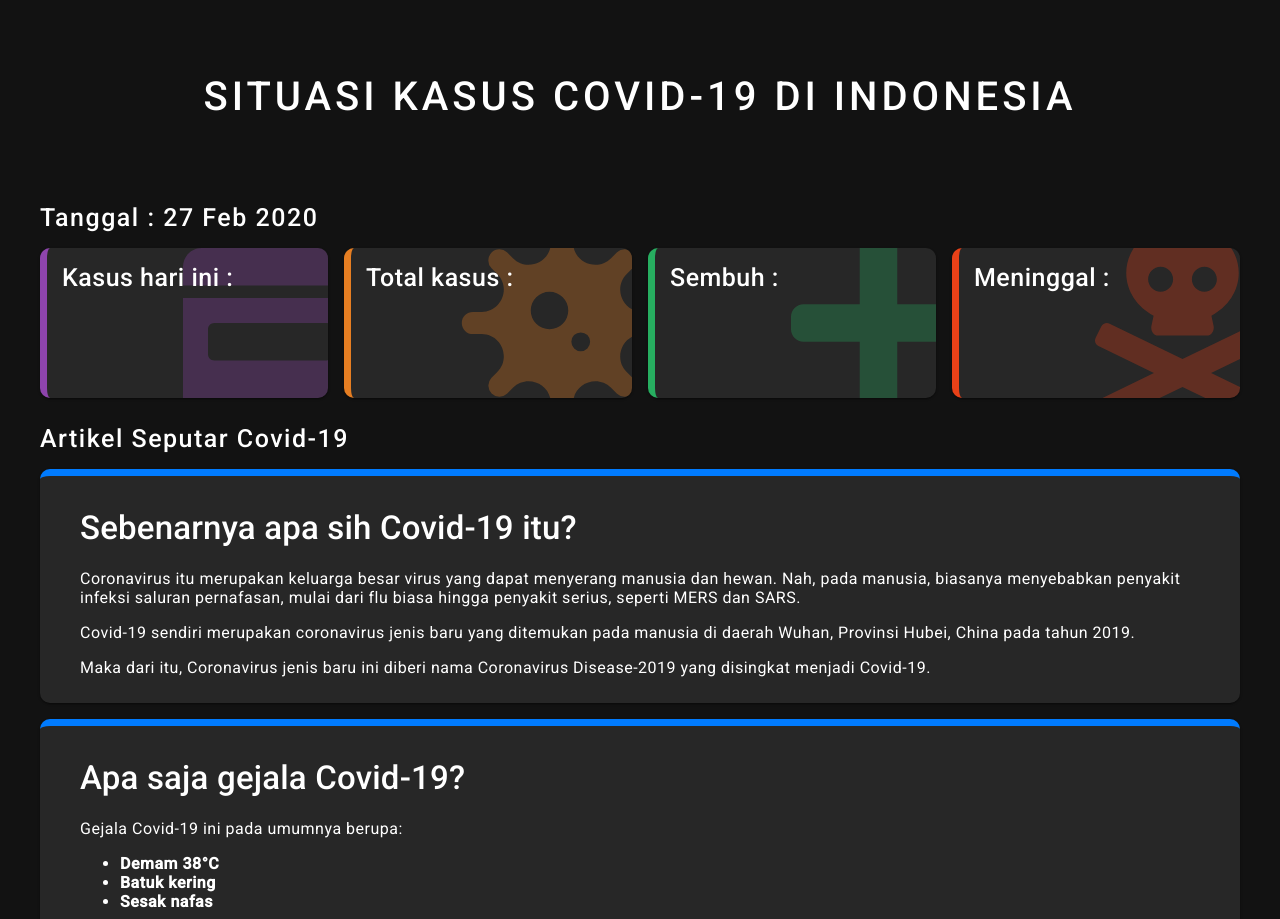
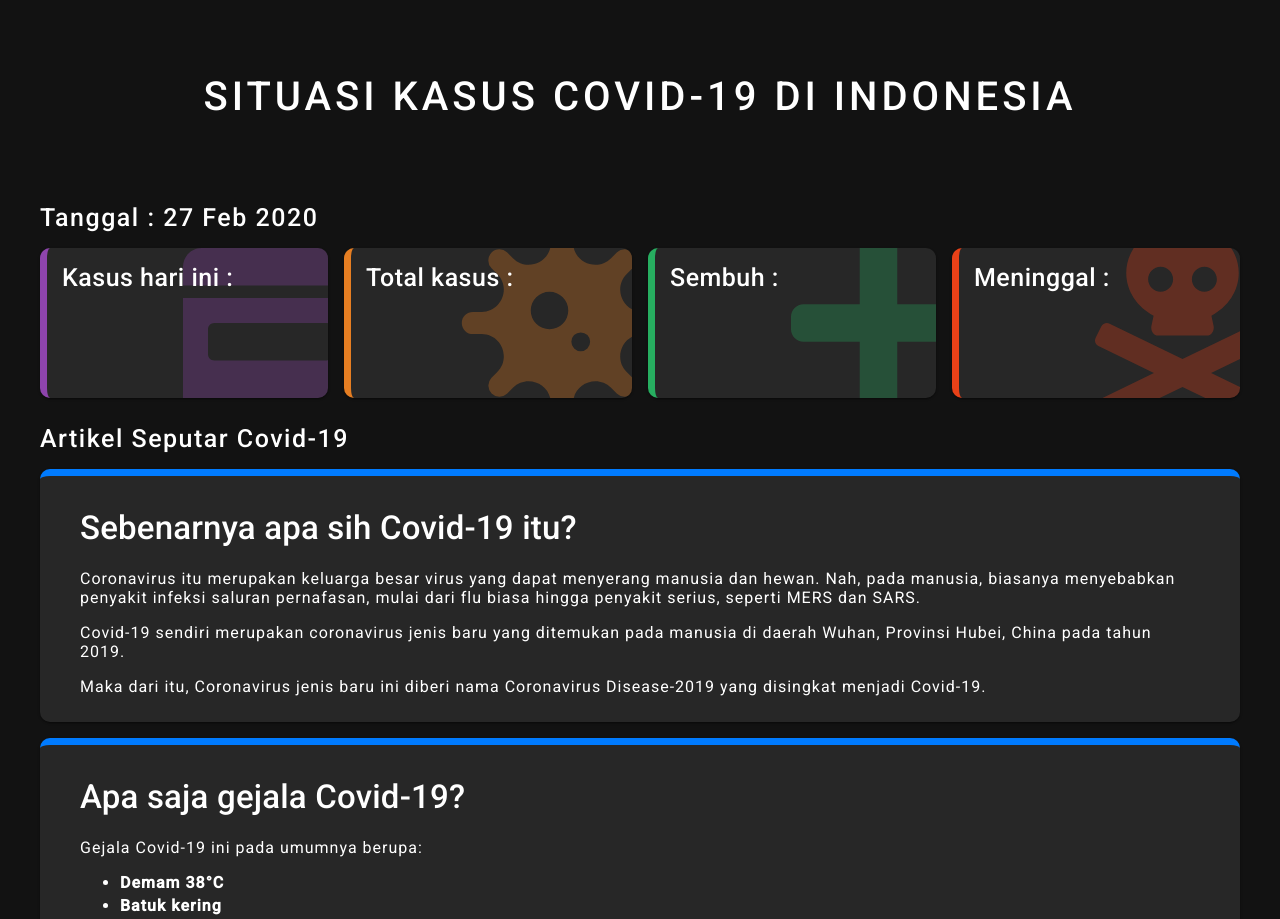
Before and after one commit to elvinvalentino/covid-19-tracking-app, a React (Create React App) app: page / in a window 1280 px wide. Shown: the top 919 px of the page. Built offline with nearby package versions, Linux system fonts and the light colour scheme; no server answers.

Commit message:
change some css

```diff
--- a/src/style.css
+++ b/src/style.css
@@ -161,7 +161,11 @@ body{
 
 .article .article-content p,
 .article .article-content ul li{
-    letter-spacing: .5px;
+    letter-spacing: 1px;
+}
+
+.article .article-content ul li{
+    margin-bottom: 4px;
 }
 
 .footer{
```
